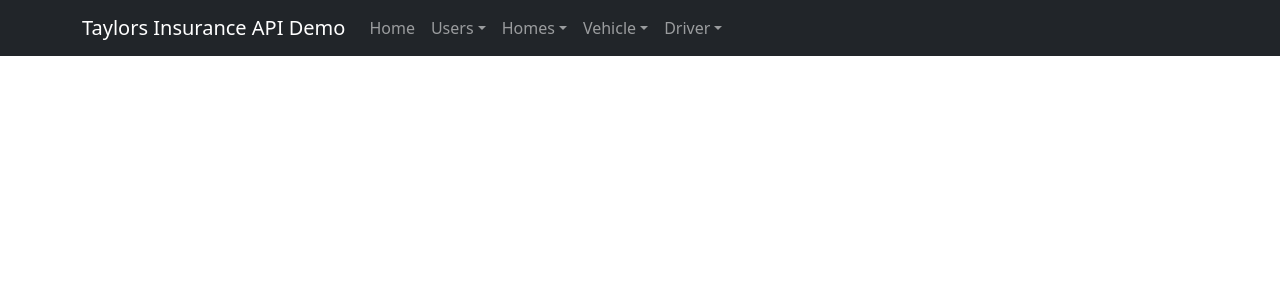
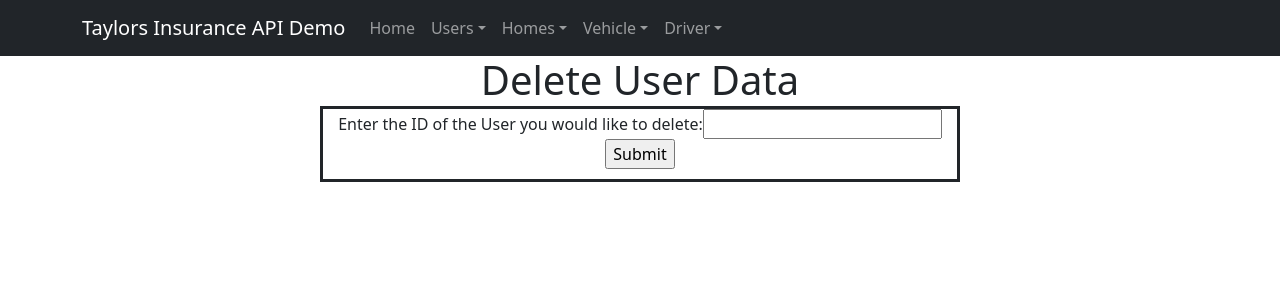
Before and after one commit to djlew89/capstone-project, a React (Create React App) app in the folder react-front-end/: page /DeleteData in a window 1280 px wide. Shown: the top 300 px of the page. Built offline with nearby package versions, Linux system fonts and the light colour scheme.

Commit message:
Updated view of user to require input of user ID
Added framework for DeleteUser.

```diff
--- a/react-front-end/src/App.css
+++ b/react-front-end/src/App.css
@@ -22,3 +22,27 @@ img {
     text-align: center;
     padding-bottom: 10px;
 }
+
+#delete_form_display {
+    border-style: solid;
+    margin: 0;
+    position: absolute;
+    top: 18%;
+    left: 50%;
+    -ms-transform: translate(-50%, -50%);
+    transform: translate(-50%, -50%);
+    text-align: center;
+    padding-bottom: 10px;
+}
+
+#view_user_form_display {
+    border-style: solid;
+    margin: 0;
+    position: absolute;
+    top: 43%;
+    left: 50%;
+    -ms-transform: translate(-50%, -50%);
+    transform: translate(-50%, -50%);
+    text-align: center;
+    padding-bottom: 10px;
+}
--- a/react-front-end/src/App.js
+++ b/react-front-end/src/App.js
@@ -1,4 +1,5 @@
 import './App.css';
+import 'bootstrap/dist/css/bootstrap.min.css';
 import {Route, Routes} from "react-router-dom";
 import ViewUsers from "./pages/Users/display/User";
 import EditUser from "./pages/Users/editing/EditUser";
@@ -7,7 +8,7 @@ import ViewUserHomes from "./pages/Homes/UserHome";
 import NavigationBar from './Navbar';
 import ViewVehicles from "./pages/Vehicles";
 import Homepage from "./Slideshow";
-import 'bootstrap/dist/css/bootstrap.min.css';
+import DeleteUser from "./pages/Users/editing/DeleteUser";
 
 function App() {
     return (
@@ -20,6 +21,7 @@ function App() {
                 <Route path="/Vehicles" element={<ViewVehicles/>}/>
                 <Route path="/Homes" element={<ViewUserHomes/>}/>
                 <Route path="/EditData" element={<EditUser/>}/>
+                <Route path="/DeleteData" element={<DeleteUser/>}/>
             </Routes>
         </>
     );
--- a/react-front-end/src/pages/Users/display/User.js
+++ b/react-front-end/src/pages/Users/display/User.js
@@ -3,17 +3,36 @@ import {ListGroup} from 'react-bootstrap';
 
 export default function ViewUsers() {
     let [user, setUser] = useState([]);
+    const [id, setId] = useState("");
+    let requestOptions = {
+        method: 'GET',
+        redirect: 'follow'
+    };
 
-    fetch("http://localhost:8080/v1/users")
-        .then(response => response.json())
-        .then(setUser)
-        .catch(e => console.log(e.message))
+    const handleSubmit = (event) => {
+        event.preventDefault();
+        fetch("http://localhost:8080/v1/users/"+id, requestOptions)
+            .then(response => response.json())
+            .then(setUser)
+            .catch(error => console.log('error', error));
+    }
+
 
     return (
         <>
+            <form onSubmit={handleSubmit} id="view_user_form_display">
+                <label>Enter the ID of the User you would like to view:
+                    <input
+                        type="text"
+                        value={id}
+                        onChange={(e) => setId(e.target.value)}
+                    />
+                </label>
+                <input type="submit" />
+            </form>
             <ul>
                 {
-                    Array.from(user).map(userData =>
+                    Array.of(user).map(userData =>
                         [
                             <ListGroup id="data_display">
                                 <ListGroup.Item key={userData.id}>User ID: {userData.id}</ListGroup.Item>
--- /dev/null
+++ b/react-front-end/src/pages/Users/editing/DeleteUser.js
@@ -0,0 +1,36 @@
+import { useState } from 'react';
+
+//TODO this -> throws exception when deleting -> route does not work
+
+export default function DeleteUser() {
+    const [id, setId] = useState("");
+
+    const handleSubmit = (event) => {
+        event.preventDefault();
+        let requestOptions = {
+            method: 'DELETE',
+            redirect: 'follow'
+        };
+
+        fetch("http://localhost:8080/v1/users/"+id, requestOptions)
+            .then(response => response.text())
+            .then(result => console.log(result))
+            .catch(error => console.log('error', error));
+    }
+
+    return (
+        <>
+            <h1 id="data_display">Delete User Data</h1>
+            <form onSubmit={handleSubmit} id="delete_form_display">
+                <label>Enter the ID of the User you would like to delete:
+                    <input
+                        type="text"
+                        value={id}
+                        onChange={(e) => setId(e.target.value)}
+                    />
+                </label>
+                <input type="submit" />
+            </form>
+        </>
+    )
+}
```
